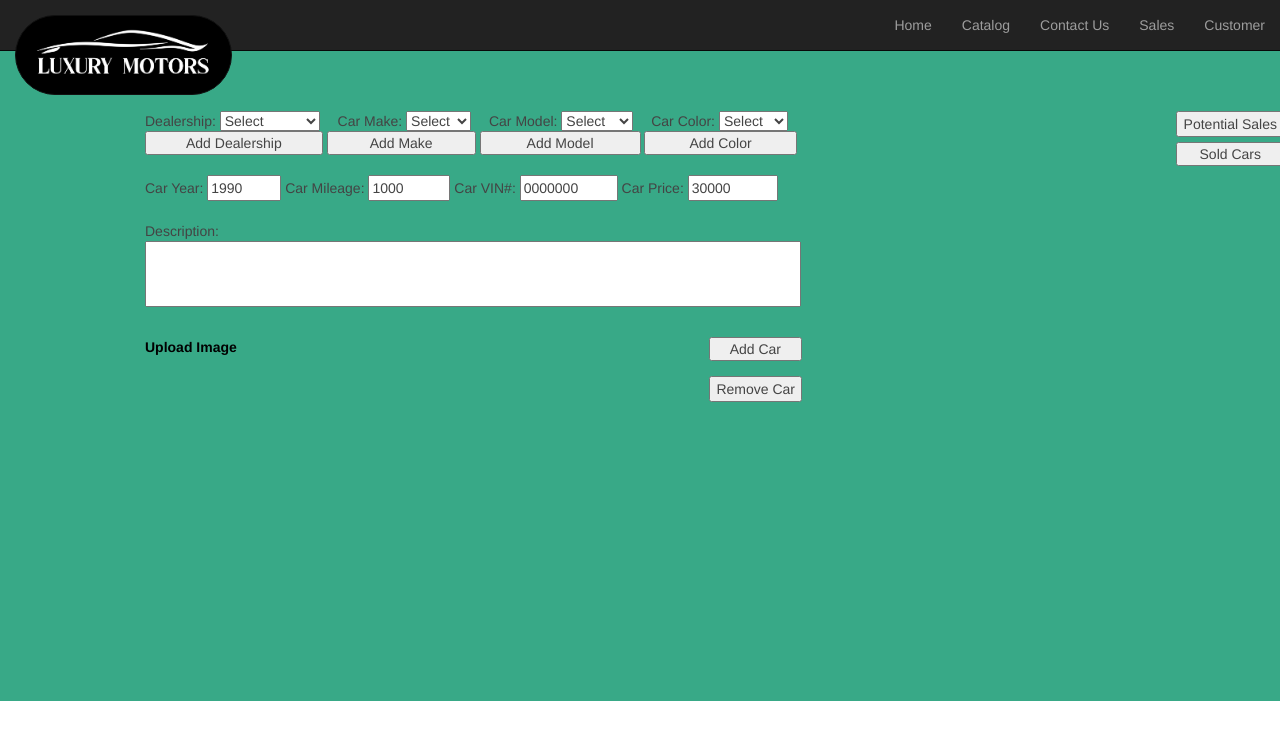
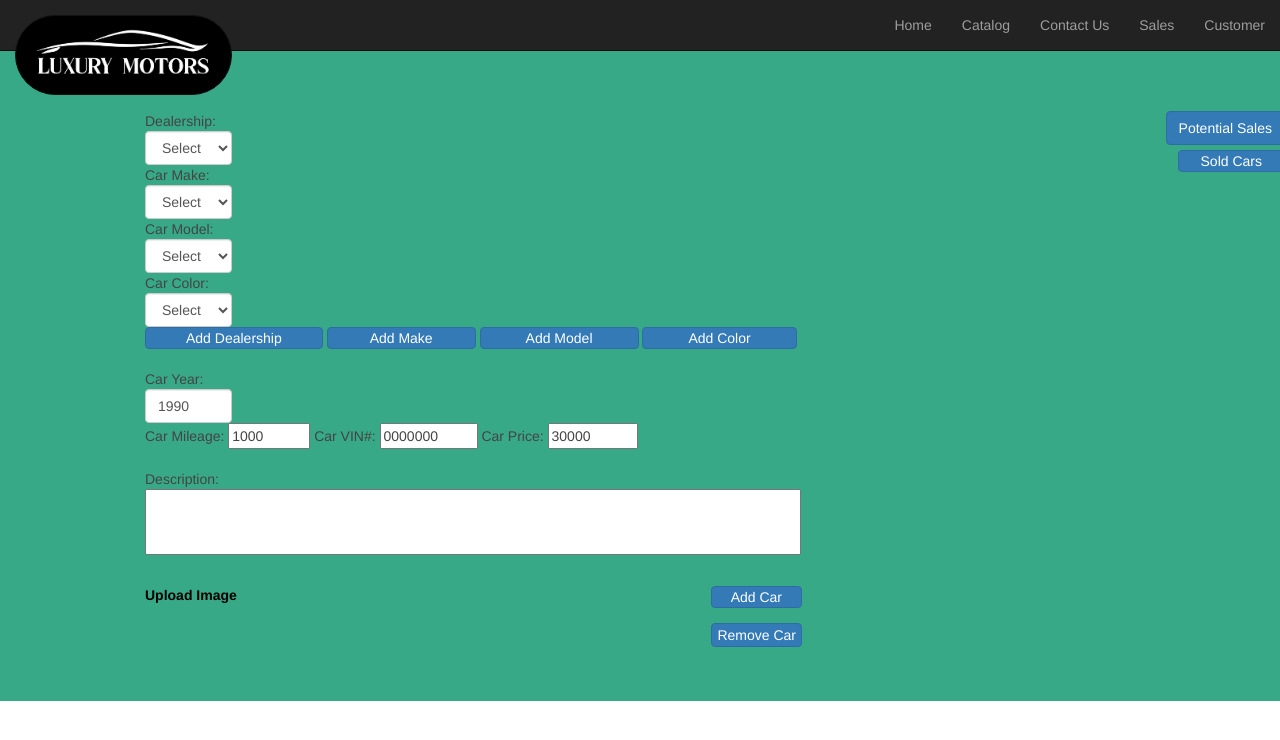
Before and after one commit to Criyl/DBProj, a Django app: page /car_manager in a window 1280 px wide. Shown: the top 740 px of the page. Run offline with Django 3.2, Linux system fonts and the light colour scheme; some libraries are stand-ins or nearby versions.

Commit message:
the focus issue and testing stuff in car_manager

```diff
--- a/database_proj/car_app/templates/car_manager.html
+++ b/database_proj/car_app/templates/car_manager.html
@@ -17,33 +17,33 @@
 		background-size:80%;padding:0 130px;height:650px;background-position:20% 0;">
     <div class="container"><br /><br />
         <div class="right">
-            <br /><button type="button">Potential Sales</button>
+            <br /><button type="button" class="btn btn-primary">Potential Sales</button>
             <div style="padding: 5px 0;">
-                <button type="button" style="padding: 0 22px;">Sold Cars</button>
+                <button type="button" class="btn btn-primary" style="padding: 0 22px;">Sold Cars</button>
             </div>
         </div>
         <form action="" method="CAR">
 			<div>
 				<br />
-				Dealership: <select name="dealership" id="selectDealership">
+				Dealership: <select name="dealership" id="selectDealership" class="form-control" style="width:87px;">
 					<option value="none">Select</option>
 					<option value="brown daub">Brown Daub</option>
 				</select>
-				&emsp;Car Make: <select name="make_name">
+				Car Make: <select name="make_name" class="form-control" style="width:87px;">
 					<option value="none">Select</option>
 					<option value="nissan">Nissan</option>
 					<option value="ford">Ford</option>
 					<option value="chevy">Chevy</option>
 					<option value="audi">Audi</option>
 				</select>
-				&emsp;Car Model: <select name="model_name">
+				Car Model: <select name="model_name" class="form-control" style="width:87px;">
 					<option value="none">Select</option>
 					<option value="rogue">Rogue</option>
 					<option value="taurus">Taurus</option>
 					<option value="camaro">Camaro</option>
 					<option value="a8">A8</option>
 				</select>
-				&emsp;Car Color: <select name="color">
+				Car Color: <select name="color" class="form-control" style="width:87px;">
 					<option value="none">Select</option>
 					<option value="red">Red</option>
 					<option value="blue">Blue</option>
@@ -57,7 +57,7 @@
 				</select>
 			</div>
 			<div>
-				<button type="button" style="padding: 0 39px;" data-toggle="modal" data-target="#addDealershipModal">Add Dealership</button>
+				<button type="button" class="btn btn-primary" style="padding:0 40px;" data-toggle="modal" data-target="#addDealershipModal">Add Dealership</button>
 				<div class="modal fade" id="addDealershipModal" tabindex="-1" role="dialog" aria-labelledby="exampleModalCenterTitle" aria-hidden="true">
 					<div class="modal-dialog modal-dialog-centered" role="document">
 						<div class="modal-content">
@@ -83,7 +83,7 @@
 						</div>
 					</div>
 				</div>
-				<button type="button" style="padding: 0 41px;" data-toggle="modal" data-target="#addMakeModal">Add Make</button>
+				<button type="button" class="btn btn-primary" style="padding: 0 42px;" data-toggle="modal" data-target="#addMakeModal">Add Make</button>
 				<div class="modal fade" id="addMakeModal" tabindex="-1" role="dialog" aria-labelledby="exampleModalCenterTitle" aria-hidden="true">
 					<div class="modal-dialog modal-dialog-centered" role="document">
 						<div class="modal-content">
@@ -109,7 +109,7 @@
 						</div>
 					</div>
 				</div>
-				<button type="button" style="padding: 0 45px;" data-toggle="modal" data-target="#addModelModal">Add Model</button>
+				<button type="button" class="btn btn-primary" style="padding: 0 45px;" data-toggle="modal" data-target="#addModelModal">Add Model</button>
 				<div class="modal fade" id="addModelModal" tabindex="-1" role="dialog" aria-labelledby="exampleModalCenterTitle" aria-hidden="true">
 					<div class="modal-dialog modal-dialog-centered" role="document">
 						<div class="modal-content">
@@ -135,7 +135,7 @@
 						</div>
 					</div>
 				</div>
-				<button type="button" style="padding: 0 43px;" data-toggle="modal" data-target="#addColorModal">Add Color</button>
+				<button type="button" class="btn btn-primary" style="padding: 0 45px;" data-toggle="modal" data-target="#addColorModal">Add Color</button>
 				<div class="modal fade" id="addColorModal" tabindex="-1" role="dialog" aria-labelledby="exampleModalCenterTitle" aria-hidden="true">
 					<div class="modal-dialog modal-dialog-centered" role="document">
 						<div class="modal-content">
@@ -163,7 +163,7 @@
 				</div>
 			</div>
 			<div>
-				<br />Car Year: <input name="year" type="number" min="1990" max="2021" value="1990">
+				<br />Car Year: <input name="year" type="number" class="form-control" style="width:87px;" min="1990" max="2021" value="1990">
 				Car Mileage: <input name="mileage" type="number" min="1000" max="75000" value="1000">
 				Car VIN#: <input name="vin" type="number" min="00000000" max="9999999" value="0000000">
 				Car Price: <input name="price" type="number" min="30000" max="150000" value="30000">
@@ -183,9 +183,9 @@
 					</div>
 				</div>
 				<div style="padding: 25px 0;text-align:right;">
-					<button type="submit" style="padding: 0 19px;" value="CAR">Add Car</button><br />
+					<button type="submit" class="btn btn-primary" style="padding: 0 19px;" value="CAR">Add Car</button><br />
 					<div style="padding:15px 0;">
-						<button type="button" style="padding: 1px 5px;" value="DELETE">Remove Car</button>
+						<button type="button" class="btn btn-primary" style="padding: 1px 5px;" value="DELETE">Remove Car</button>
 					</div>
 				</div>
 			</div>
@@ -197,16 +197,16 @@
 	var showImage = function(event)
 	{
 		debugger;
+		var old = back.style.backgroundImage;
+		URL.revokeObjectURL(old);
 		var image = document.getElementById("car");
 		var back = document.getElementById("background");
 		var url = "url('" + URL.createObjectURL(event.target.files[0]) + "')";
-		//image.src = URL.createObjectURL(event.target.files[0]);
 		back.style.backgroundImage = url;
-		image.onload = function ()
+		/*image.onload = function ()
 		{
 			image.style.display = "";
-		}
-		//URL.revokeObjectURL(url);
+		}*/
 	};
 	//Temporary
 	var enterDealership = function(event)
--- a/database_proj/templates/base.html
+++ b/database_proj/templates/base.html
@@ -28,7 +28,7 @@
                     <li class="nav-item"><a href="/">Home</a></li>
                     <li class="nav-item"><a href="/catalog">Catalog</a></li>
                     <li class="nav-item"><a href="#dont">Contact Us</a></li>
-                    <li><a href="#loginModal" data-toggle="modal">Sales</a></li>
+                    <li><a href="#loginModal" data-toggle="modal" onclick="setFocus()">Sales</a></li>
                     <li><a href="/customer">Customer</a></li>
                 </ul>
             </div>
@@ -51,15 +51,15 @@
                 <form>
                     <div class="row">
                         <div class="form-group col-md-12">
-                            <input class="form-control" id="user" type="text" placeholder="Username..."><br/>
-                            <input class="form-control" id="pass" type="password" placeholder="Password...">
+                            <input class="form-control" id="user" placeholder="Username..." type="text" autofocus><br/>
+                            <input class="form-control" id="pass" placeholder="Password..." type="password" onkeyup="checkKey(event)">
                         </div>
                     </div>
                 </form>
             </div>
             <div class="modal-footer">
                 <button type="button" class="btn btn-secondary" data-dismiss="modal">Cancel</button>
-                <button type="submit" onclick="logIn();" class="btn btn-primary" id="login Button">Enter</button>
+                <button type="submit" onclick="logIn();" class="btn btn-primary" id="log-inButton">Enter</button>
             </div>
         </div>
     </div>
@@ -70,7 +70,7 @@
 	{
 		debugger;
 		var mod = document.getElementById("log-inModal");
-		var but = document.getElementById("login Button");
+		var but = document.getElementById("log-inButton");
 		var user = document.getElementById("user");
 		var pass = document.getElementById("pass");
 		if ( user.value == "User" & pass.value == "Pass" )
@@ -86,6 +86,16 @@
 		{
 			mod.textContent = "Error, Incorrect Log-In Info";
 		}
+	}
+	var checkKey = function(e)
+	{
+		if(e.keyCode == 13)
+			logIn();
+	}
+	var setFocus = function()
+	{
+		var user = document.getElementById("user");
+		setTimeout(function() {user.focus();}, 500);
 	}
 </script>
 
```
